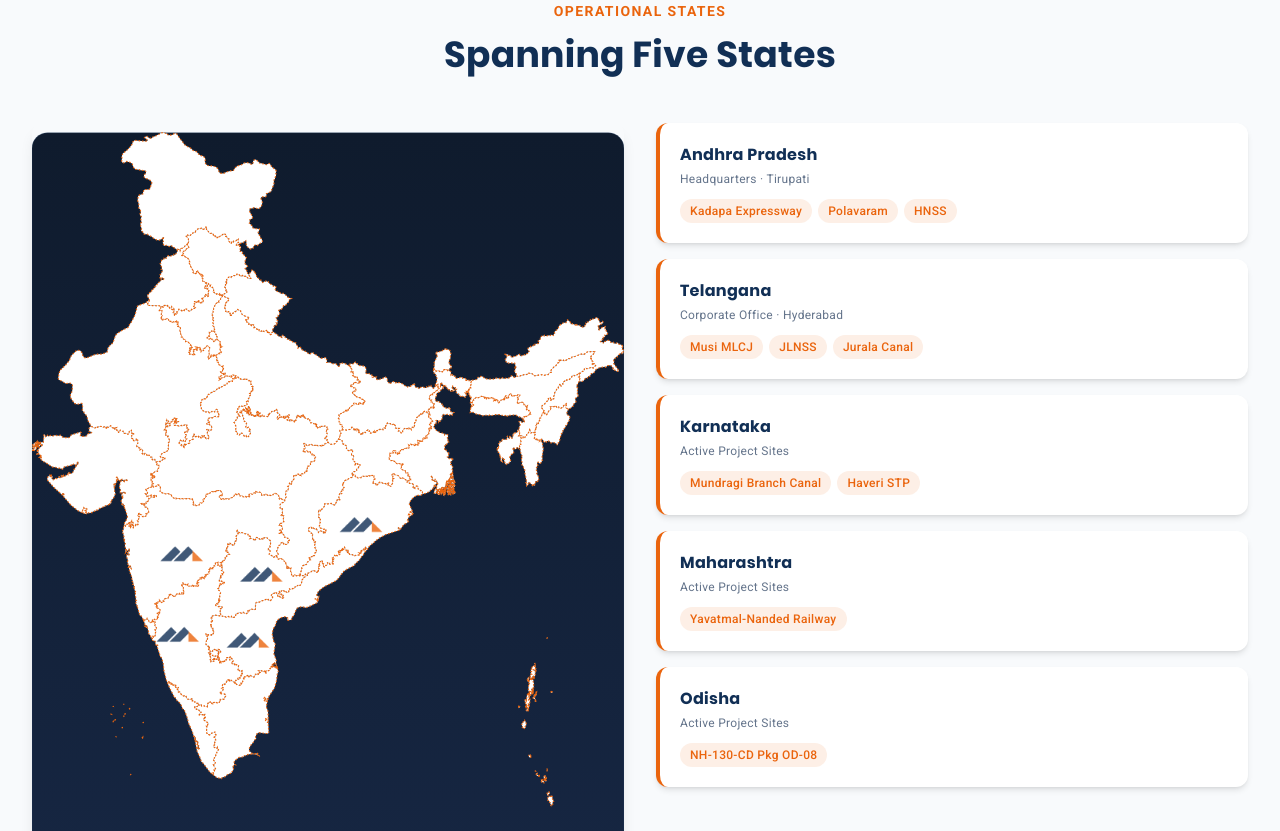
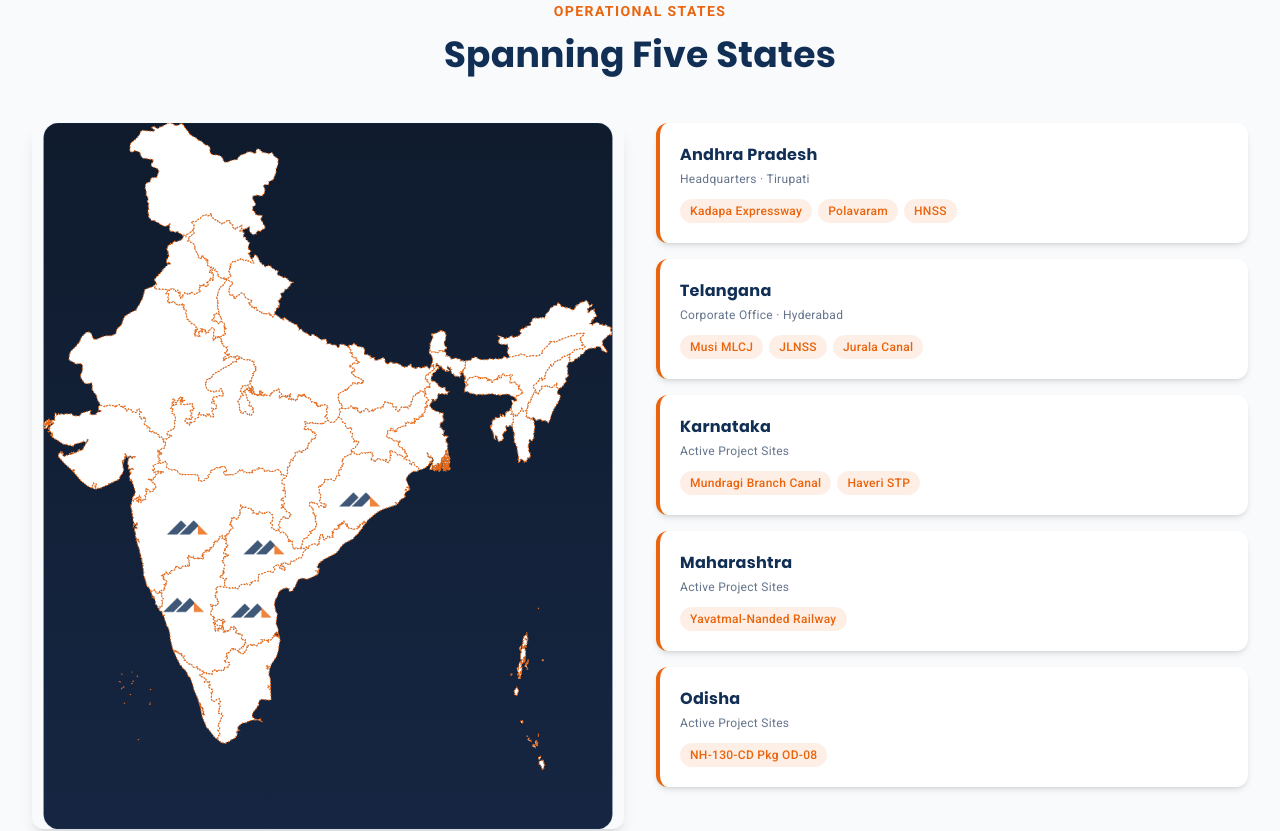
Before and after one commit to 98soumithr/Mana-Infra-Website, a website: page location.html in a window 1280 px wide. Shown: the part 1359-2190 px from the top of the page. Drawn offline with nearby package versions, Linux system fonts and the light colour scheme.

Commit message:
Reduce bottom padding by another 50px - viewBox 0 0 612 730

```diff
--- a/location.html
+++ b/location.html
@@ -178,7 +178,7 @@
 
         <!-- India Map (Interactive SVG) -->
         <div class="relative animate-fade-in-left">
-          <svg id="india-map-svg" class="w-full h-auto rounded-xl shadow-lg" viewBox="0 0 612 780" preserveAspectRatio="xMidYMid meet"></svg>
+          <svg id="india-map-svg" class="w-full h-auto rounded-xl shadow-lg" viewBox="0 0 612 730" preserveAspectRatio="xMidYMid meet"></svg>
         </div>
 
         <!-- State Info Panel (right column) -->
```
